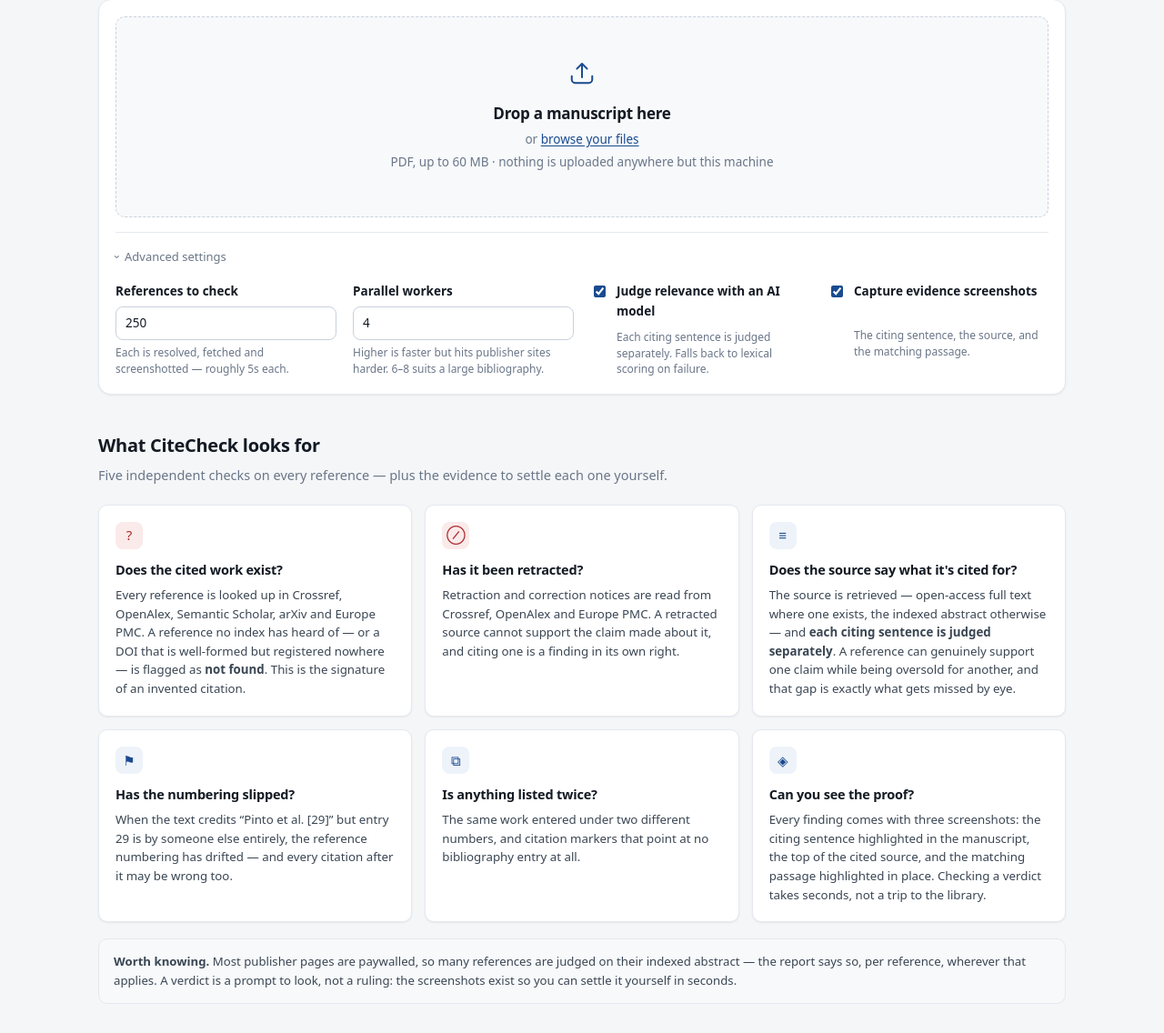
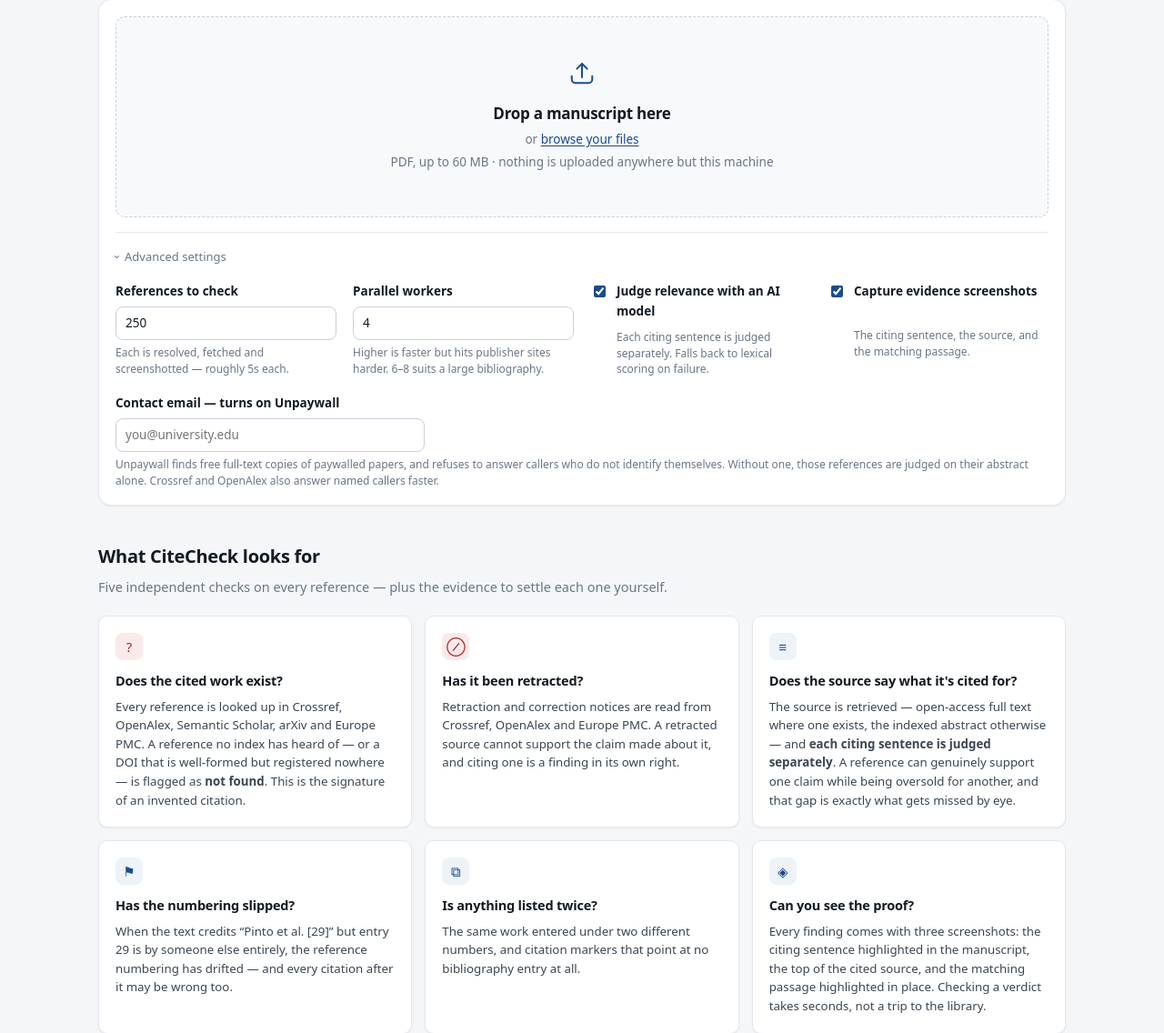
Before and after one commit to hussein449/citecheckV2, a Flask app: page / in a window 1280 px wide, after a click on "Advanced settings". Shown: the part 297-1433 px from the top of the page at 91% size. Run offline with Flask 3, Linux system fonts and the light colour scheme.

Commit message:
Let a run supply the contact email that turns Unpaywall on
Unpaywall has the broadest open-access coverage of any index here, but it
refuses anonymous callers, so without CITECHECK_CONTACT_EMAIL the lookup was
skipped and paywalled references were judged on their abstract alone. Editing
a dotfile and restarting is a poor way to discover that, and the "Unpaywall
off" chip in the header was the only sign it had happened.

Advanced settings now carries a contact email field, and the chip clears the
moment a valid address is typed rather than continuing to claim one thing
while the run does another. The address also joins the Crossref and OpenAlex
calls as mailto, which is the polite pool those APIs serve faster.

Threaded through Options and resolve() as an argument rather than written back
into resolve's module-level default: two concurrent runs read that global, and
one of them overwriting it would quietly redirect the other's lookups.

A malformed address is refused at the boundary instead of being dropped. It is
worse than no address at all — Unpaywall rejects the call and Crossref demotes
the caller — and a run that silently degrades an hour deep is the failure this
app exists to stop making.

Two recheck tests stubbed resolve with a one-argument function and asserted
only on the outcome, so they went on passing against a TypeError once the
signature grew. They now take the argument and fail the way they claim to.

Co-Authored-By: Claude Opus 5 <noreply@anthropic.com>

```diff
--- a/app.py
+++ b/app.py
@@ -130,6 +130,10 @@ def upload():
     if not uploaded.filename.lower().endswith(".pdf"):
         return jsonify({"error": "Please upload a PDF."}), 400
 
+    email, complaint = _email_arg()
+    if complaint:
+        return jsonify({"error": complaint}), 400
+
     run_id = f"{datetime.now():%Y%m%d-%H%M%S}-{uuid.uuid4().hex[:6]}"
     run_dir = RUNS_DIR / run_id
     run_dir.mkdir(parents=True, exist_ok=True)
@@ -143,6 +147,7 @@ def upload():
         use_model=request.form.get("use_model", "1") != "0",
         take_screenshots=request.form.get("screenshots", "1") != "0",
         workers=_int_arg("workers", 4, 1, 8),
+        contact_email=email,
     )
 
     with _LOCK:
@@ -168,6 +173,29 @@ def _int_arg(name: str, default: int, low: int, high: int) -> int:
         return max(low, min(high, int(request.form.get(name, default))))
     except (TypeError, ValueError):
         return default
+
+
+# Deliberately loose — this only has to be good enough that a typo is caught
+# here rather than turning into a silently skipped Unpaywall lookup an hour
+# into a 250-reference run.
+_EMAIL_RE = re.compile(r"^[^@\s]+@[^@\s.]+(\.[^@\s.]+)+$")
+
+
+def _email_arg() -> tuple[str, str]:
+    """The run's contact address, and a complaint if what was typed is not one.
+
+    Returns `("", "")` when the field is blank — the environment's address then
+    applies. A bad address is worse than none, because Unpaywall rejects the
+    call and Crossref demotes the caller, so it is refused rather than dropped.
+    """
+    raw = (request.form.get("contact_email") or "").strip()
+    if not raw:
+        return "", ""
+    if len(raw) > 254 or not _EMAIL_RE.match(raw):
+        # Echoed back so the typo is visible, but clipped: the length check
+        # exists precisely because the field can hold something enormous.
+        return "", f"{raw[:80]!r} is not an email address."
+    return raw, ""
 
 
 def _run_pipeline(run_id: str, pdf_path: str, run_dir: Path, options: pipeline.Options) -> None:
@@ -270,10 +298,15 @@ def recheck(run_id: str):
         except ValueError as exc:
             return jsonify({"error": str(exc)}), 400
 
+    email, complaint = _email_arg()
+    if complaint:
+        return jsonify({"error": complaint}), 400
+
     options = pipeline.Options(
         use_model=request.form.get("use_model", "1") != "0",
         take_screenshots=request.form.get("screenshots", "1") != "0" and _SHOTS_OK,
         max_claims_per_reference=_int_arg("max_claims", 6, 1, 20),
+        contact_email=email,
     )
 
     papers = sorted(UPLOADS_DIR.glob(f"{run_id}_*"))
--- a/citecheck/pipeline.py
+++ b/citecheck/pipeline.py
@@ -37,6 +37,11 @@ class Options:
     # Each citing sentence is judged on its own, so this bounds the model spend
     # on a reference that is cited a dozen times.
     max_claims_per_reference: int = 6
+    # Address sent to the open scholarly APIs. Unpaywall — the broadest source
+    # of open-access full text — refuses to answer without one, and Crossref
+    # and OpenAlex serve self-identifying callers from a faster pool. Empty
+    # falls back to CITECHECK_CONTACT_EMAIL.
+    contact_email: str = ""
 
 
 @dataclass
@@ -832,7 +837,7 @@ def _check_one(
 
     on_stage("looking the reference up in the citation indexes", "")
     try:
-        source = resolve.resolve(reference)
+        source = resolve.resolve(reference, options.contact_email)
     except Exception as exc:
         entry["notes"].append(f"Could not resolve a link: {type(exc).__name__}")
         entry["reason"] = "This reference could not be resolved to a retrievable source."
@@ -1377,7 +1382,7 @@ def _recheck_claim(
     if supplied is not None:
         body, title, abstract, failure = supplied.text, supplied.name, "", ""
     else:
-        body, title, abstract, failure = _retrieve_text(reference)
+        body, title, abstract, failure = _retrieve_text(reference, options)
 
     # Nothing came back, so nothing was learned. The citation keeps the verdict
     # it had — see the whole-reference case for why a failed lookup must never
@@ -1542,7 +1547,7 @@ def _claim_rollup_reason(claims: list[dict], claim_index: int, rolled: str) -> s
     ).strip()
 
 
-def _retrieve_text(reference: refs.Reference) -> tuple[str, str, str, str]:
+def _retrieve_text(reference: refs.Reference, options: Options) -> tuple[str, str, str, str]:
     """Resolve and fetch one reference, for judging a single citation against.
 
     Returns `(body, title, abstract, failure)`. `failure` is a reader-facing
@@ -1555,7 +1560,7 @@ def _retrieve_text(reference: refs.Reference) -> tuple[str, str, str, str]:
     asked it to.
     """
     try:
-        source = resolve.resolve(reference)
+        source = resolve.resolve(reference, options.contact_email)
     except Exception as exc:
         return "", "", "", f"The reference could not be looked up ({type(exc).__name__})."
 
--- a/static/app.js
+++ b/static/app.js
@@ -65,11 +65,64 @@ fileInput.addEventListener("change", () => {
   if (fileInput.files?.[0]) startRun(fileInput.files[0]);
 });
 
+/* The contact address unlocks Unpaywall, and re-typing it on every run is how
+   it ends up never being set. Remembered in the browser rather than server-side:
+   it is the reader's own address, and the server keeps no per-user state. */
+const EMAIL_KEY = "citecheck.contactEmail";
+const emailField = $("contactEmail");
+
+/* Same shape as the server's check in `_email_arg`. Deliberately loose: it is
+   here to catch a typo, not to adjudicate RFC 5322. */
+const EMAIL_RE = /^[^@\s]+@[^@\s.]+(\.[^@\s.]+)+$/;
+
+function contactEmail() {
+  return (emailField?.value || "").trim();
+}
+
+/* The chip is the only place the page says whether Unpaywall is live, so it has
+   to track the field. A stale "off" while a good address sits in the box is the
+   same quiet failure the chip exists to prevent. */
+function reflectUnpaywall() {
+  const chip = $("capUnpaywall");
+  if (!chip) return;
+  const on = EMAIL_RE.test(contactEmail());
+  chip.classList.toggle("on", on);
+  chip.classList.toggle("off", !on);
+  chip.lastChild.textContent = on ? "Unpaywall on" : "Unpaywall off";
+}
+
+function rememberEmail() {
+  try {
+    const value = contactEmail();
+    if (value) localStorage.setItem(EMAIL_KEY, value);
+    else localStorage.removeItem(EMAIL_KEY);
+  } catch { /* private windows and blocked site data both land here */ }
+}
+
+if (emailField) {
+  try {
+    emailField.value = localStorage.getItem(EMAIL_KEY) || "";
+  } catch { /* nothing saved is a fine starting state */ }
+  emailField.addEventListener("input", () => {
+    emailField.classList.remove("bad");
+    reflectUnpaywall();
+  });
+  // On blur rather than on every keystroke, and again at upload: an address
+  // typed into settings should still be there tomorrow even if no run followed.
+  emailField.addEventListener("change", rememberEmail);
+  reflectUnpaywall();
+}
+
 async function startRun(file) {
   if (!file.name.toLowerCase().endsWith(".pdf")) {
     return showError("That doesn't look like a PDF.");
   }
+  if (contactEmail() && !EMAIL_RE.test(contactEmail())) {
+    emailField.classList.add("bad");
+    return showError("That contact email doesn't look right — fix it, or clear it to run without Unpaywall.");
+  }
   hideError();
+  rememberEmail();
 
   const body = new FormData();
   body.append("pdf", file);
@@ -77,6 +130,7 @@ async function startRun(file) {
   body.append("workers", $("workers").value);
   body.append("use_model", $("useModel").checked && !$("useModel").disabled ? "1" : "0");
   body.append("screenshots", $("useShots").checked && !$("useShots").disabled ? "1" : "0");
+  body.append("contact_email", contactEmail());
 
   show("progress");
   $("progressTitle").textContent = file.name;
@@ -523,6 +577,7 @@ async function runRecheck(key, file, claimIndex = null) {
   if (file) body.append("source", file);
   body.append("use_model", $("useModel").checked && !$("useModel").disabled ? "1" : "0");
   body.append("screenshots", $("useShots").checked && !$("useShots").disabled ? "1" : "0");
+  body.append("contact_email", EMAIL_RE.test(contactEmail()) ? contactEmail() : "");
 
   try {
     const res = await fetch(`/api/recheck/${currentRun}`, { method: "POST", body });
--- a/static/style.css
+++ b/static/style.css
@@ -174,6 +174,18 @@ h2 { margin: 0 0 8px; font-size: 18px; font-weight: 620; }
 .settings-grid label.check input { margin-top: 4px; accent-color: var(--accent); }
 .settings-grid label.check span { margin: 0; }
 .settings-grid label.check small { grid-column: 2; }
+/* The email is a sentence's worth of address plus a paragraph explaining why it
+   matters, so it gets the full row rather than a 232px column. */
+.settings-grid label.wide { grid-column: 1 / -1; }
+.settings-grid input[type=email] {
+  width: 100%; max-width: 340px; padding: 7px 10px; border-radius: 8px;
+  border: 1px solid var(--line-strong); background: var(--surface);
+  color: var(--ink); font: inherit;
+}
+.settings-grid input[type=email]:focus-visible {
+  outline: 2px solid var(--accent); outline-offset: 1px; border-color: var(--accent);
+}
+.settings-grid input[type=email].bad { border-color: var(--bad); }
 
 /* ── What it checks ─────────────────────────────────────── */
 .explain { margin: 40px 0 8px; }
--- a/templates/index.html
+++ b/templates/index.html
@@ -34,7 +34,8 @@
         <i></i>{{ 'Evidence capture' if capabilities.screenshots else 'No screenshots' }}
       </span>
       {% if not capabilities.contact_email %}
-      <span class="cap off" title="Set CITECHECK_CONTACT_EMAIL to enable Unpaywall, which finds free full-text copies behind paywalls.">
+      <span class="cap off" id="capUnpaywall"
+            title="Unpaywall finds free full-text copies of paywalled papers. It needs a contact address — add one under Advanced settings, or set CITECHECK_CONTACT_EMAIL.">
         <i></i>Unpaywall off
       </span>
       {% endif %}
@@ -95,6 +96,15 @@
             <input type="checkbox" id="useShots" {{ 'checked' if capabilities.screenshots else 'disabled' }}>
             <span>Capture evidence screenshots</span>
             <small>{{ 'The citing sentence, the source, and the matching passage.' if capabilities.screenshots else 'Run: python -m playwright install chromium' }}</small>
+          </label>
+          <label class="wide">
+            <span>Contact email{{ '' if capabilities.contact_email else ' — turns on Unpaywall' }}</span>
+            <input type="email" id="contactEmail" autocomplete="email" spellcheck="false"
+                   placeholder="{{ 'set by CITECHECK_CONTACT_EMAIL' if capabilities.contact_email else 'you@university.edu' }}">
+            <small>Unpaywall finds free full-text copies of paywalled papers, and
+              refuses to answer callers who do not identify themselves. Without
+              one, those references are judged on their abstract alone. Crossref
+              and OpenAlex also answer named callers faster.{{ ' Overrides the address set in the environment.' if capabilities.contact_email else '' }}</small>
           </label>
         </div>
       </details>
```
Also changed, not shown: citecheck/resolve.py (+28 -21 lines), tests/test_claim_recheck.py (+1 -1 lines), tests/test_stability.py (+1 -1 lines), README.md, 1 other file.
